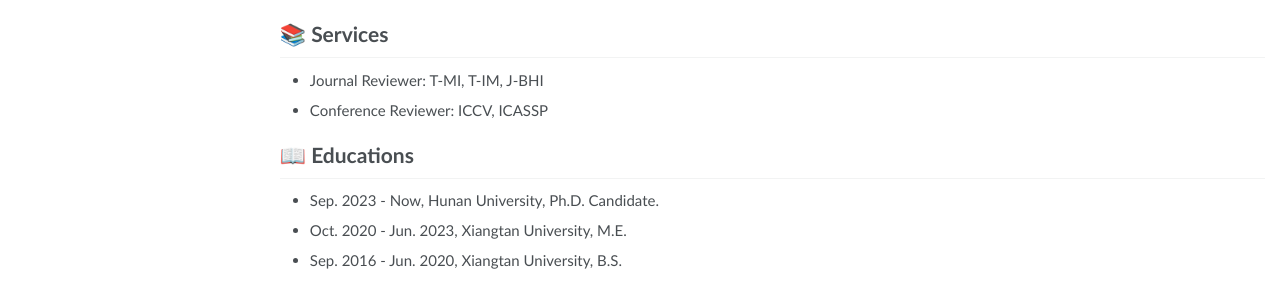
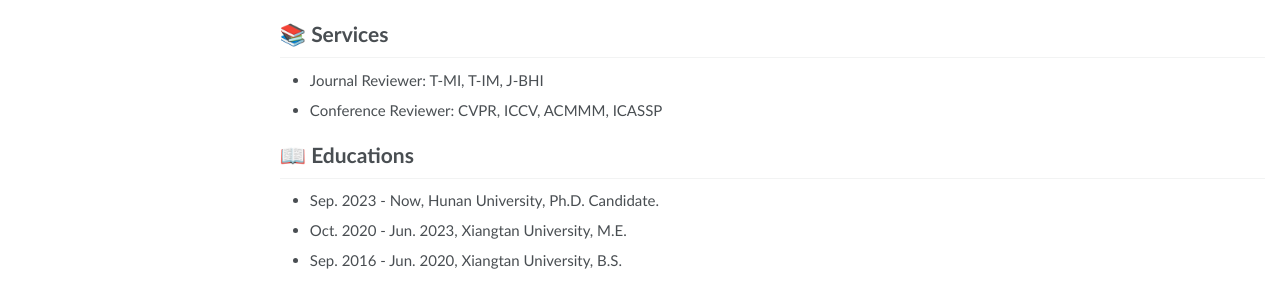
Before and after one commit to SvyJ/svyj.github.io, a Jekyll site: the page built from _pages/index.md, in a window 1280 px wide and 900 px high, scrolled down 1472 px. Shown: the part 613-897 px from the top of the window. Built offline with Jekyll 4.4.1, drawn with Linux system fonts in a browser that asks for light colours.

Commit message:
Update index.md

```diff
--- a/_pages/index.md
+++ b/_pages/index.md
@@ -115,7 +115,7 @@
 
 # 📚 Services
 - Journal Reviewer: T-MI, T-IM, J-BHI
-- Conference Reviewer: ICCV, ICASSP
+- Conference Reviewer: CVPR, ICCV, ACMMM, ICASSP
 
 # 📖 Educations
 - Sep. 2023 - Now, Hunan University, Ph.D. Candidate.
```
